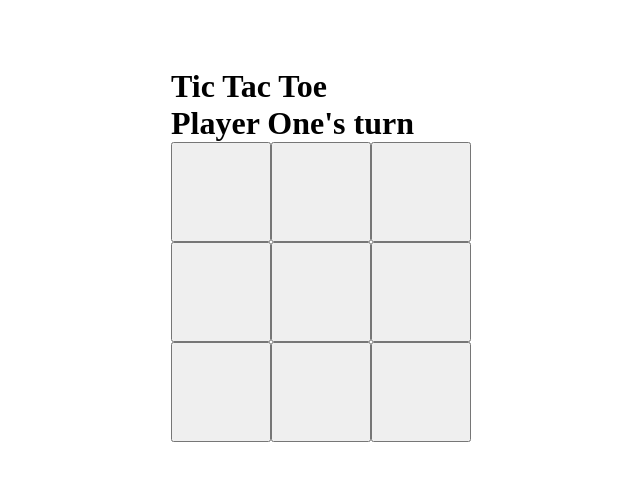
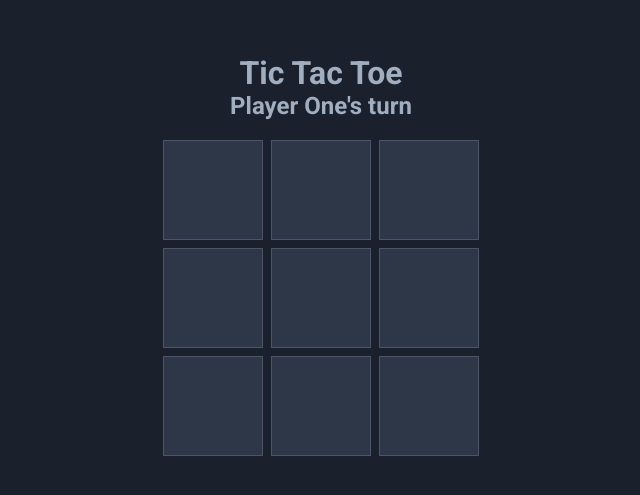
Before and after one commit to lukeramljak/odin-tic-tac-toe, a website: page index.html in a window 1280 px wide. Shown: the part 145-640 px from the top of the page, without its empty margins (319-959 px from the left). Drawn offline with Linux system fonts and the light colour scheme.

Commit message:
improve styling

```diff
--- a/index.html
+++ b/index.html
@@ -3,15 +3,19 @@
   <head>
     <meta charset="UTF-8" />
     <meta name="viewport" content="width=device-width, initial-scale=1.0" />
+    <link
+      rel="stylesheet"
+      href="https://fonts.googleapis.com/css2?family=Roboto:wght@400;700&display=swap"
+    />
     <link rel="stylesheet" href="style.css" />
     <link rel="icon" href="./favicon.png" />
     <script src="game.js" defer></script>
     <title>Tic Tac Toe</title>
   </head>
   <body>
+    <div class="container">
     <h1>Tic Tac Toe</h1>
-    <div class="container">
-      <h1 class="turn"></h1>
+      <h2 class="turn"></h1>
       <div class="board"></div>
     </div>
   </body>
--- a/style.css
+++ b/style.css
@@ -9,9 +9,12 @@
 }
 
 body {
+  font-family: 'Roboto', sans-serif;
   display: grid;
   place-content: center;
   height: 100dvh;
+  background-color: #1a202c;
+  color: #cbd5e0;
 }
 
 .board {
@@ -20,6 +23,42 @@ body {
   display: grid;
   grid-template-columns: repeat(3, var(--cell-size));
   grid-template-rows: repeat(3, var(--cell-size));
+  gap: 10px;
+}
+
+.container {
+  max-width: 600px;
+  margin: auto;
+  text-align: center;
+}
+
+h1 {
+  color: #a0aec0;
+}
+
+.turn {
+  color: #a0aec0;
+}
+
+.board {
+  display: grid;
+  grid-template-columns: repeat(3, 1fr);
+  gap: 8px;
+  margin-top: 20px;
+}
+
+.cell {
+  width: 100px;
+  height: 100px;
+  background-color: #2d3748;
+  color: #a0aec0;
+  border: 1px solid #4a5568;
+  font-size: 1.5rem;
+  cursor: pointer;
+}
+
+.cell:hover {
+  background-color: #4a5568;
 }
 
 .cell.disabled {
```
